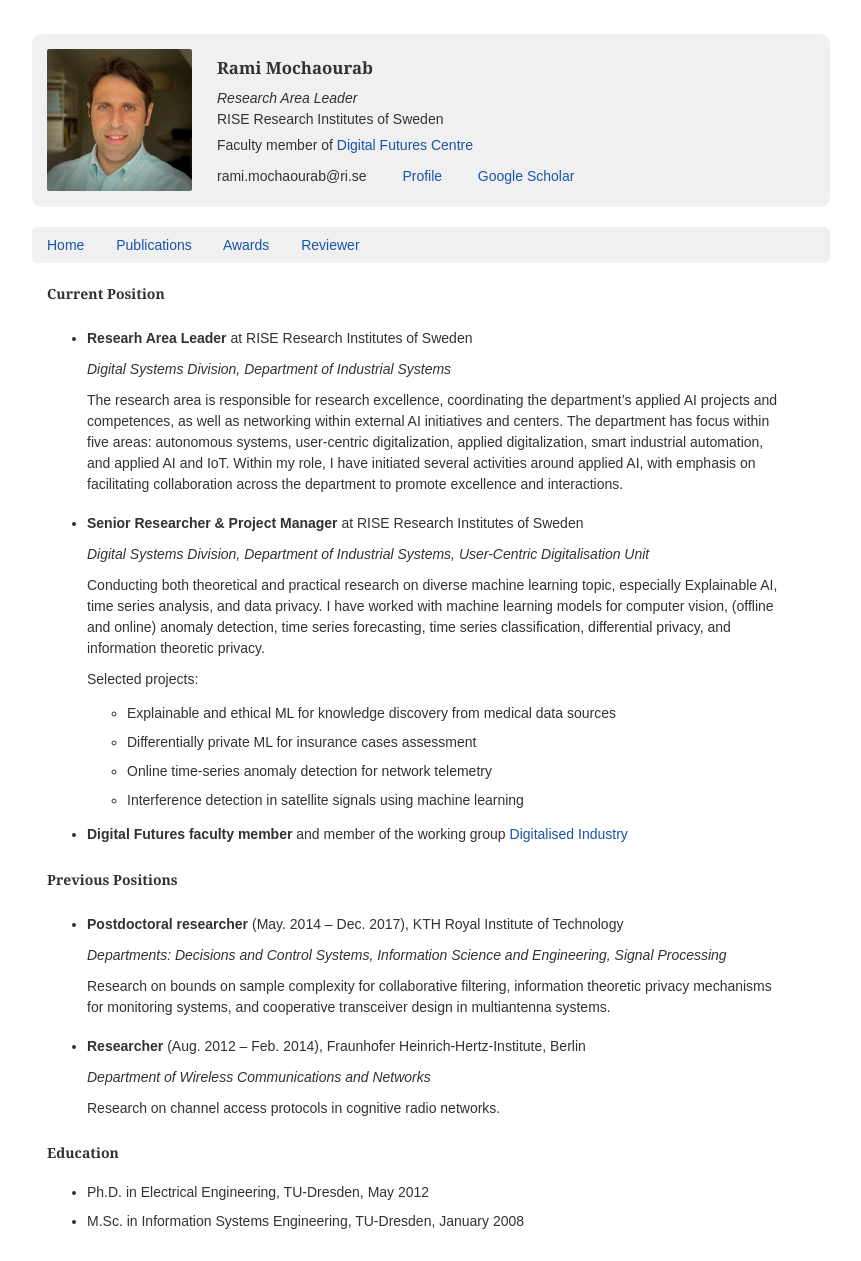
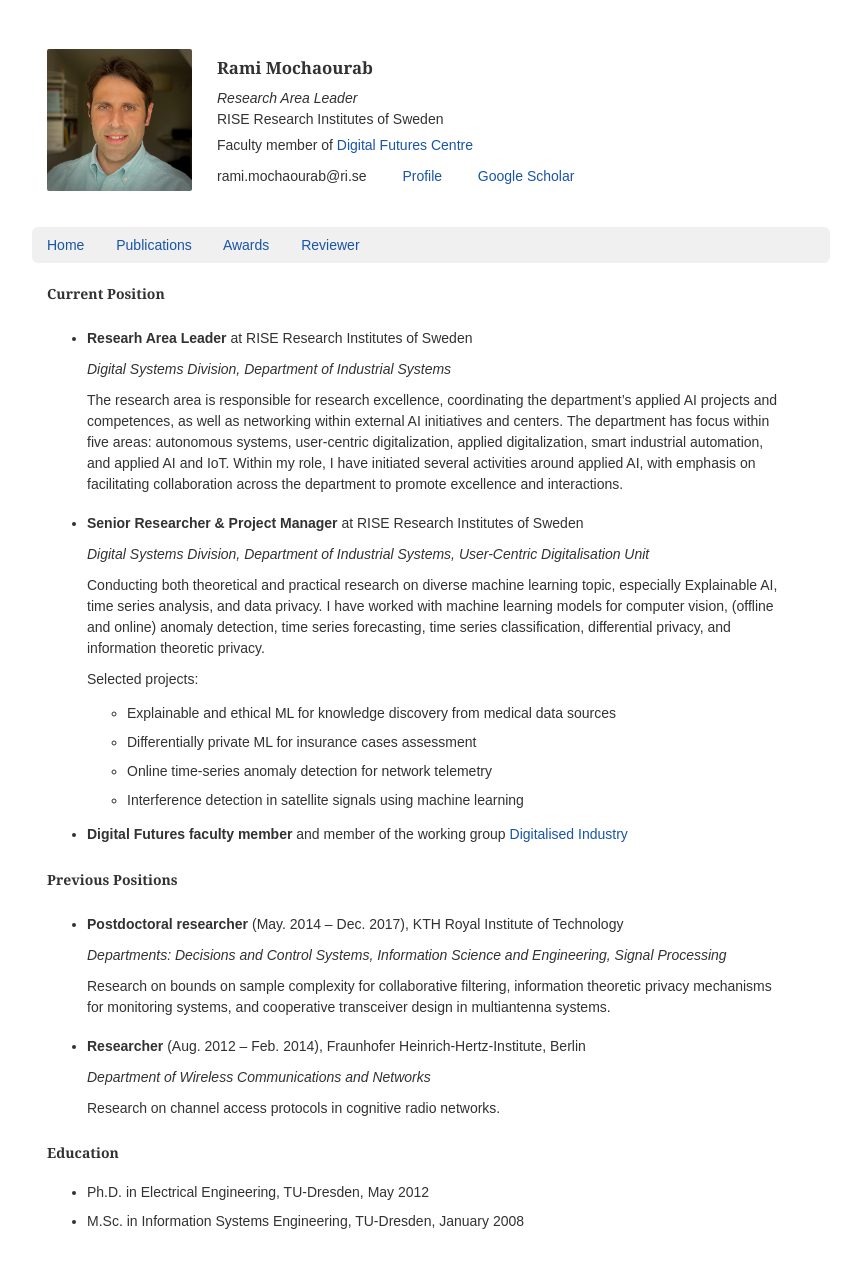
Before and after one commit to rami-mochaourab/rami-mochaourab.github.io, a Jekyll site: the page built from index.md, in a window 1280 px wide. Shown: the whole page, without its empty margins (224-1085 px from the left). Built offline with Jekyll 4.4.1, drawn with Linux system fonts in a browser that asks for light colours.

Commit message:
Update main.scss

```diff
--- a/_sass/main.scss
+++ b/_sass/main.scss
@@ -22,7 +22,7 @@ body {
     float: left;
     padding: 15px 15px;
     margin: 0px 15px 20px -15px;
-    background-color: #EFF0EF;
+    background-color: #FFF;
     width: calc(100% + 30px);
 }
 
```
